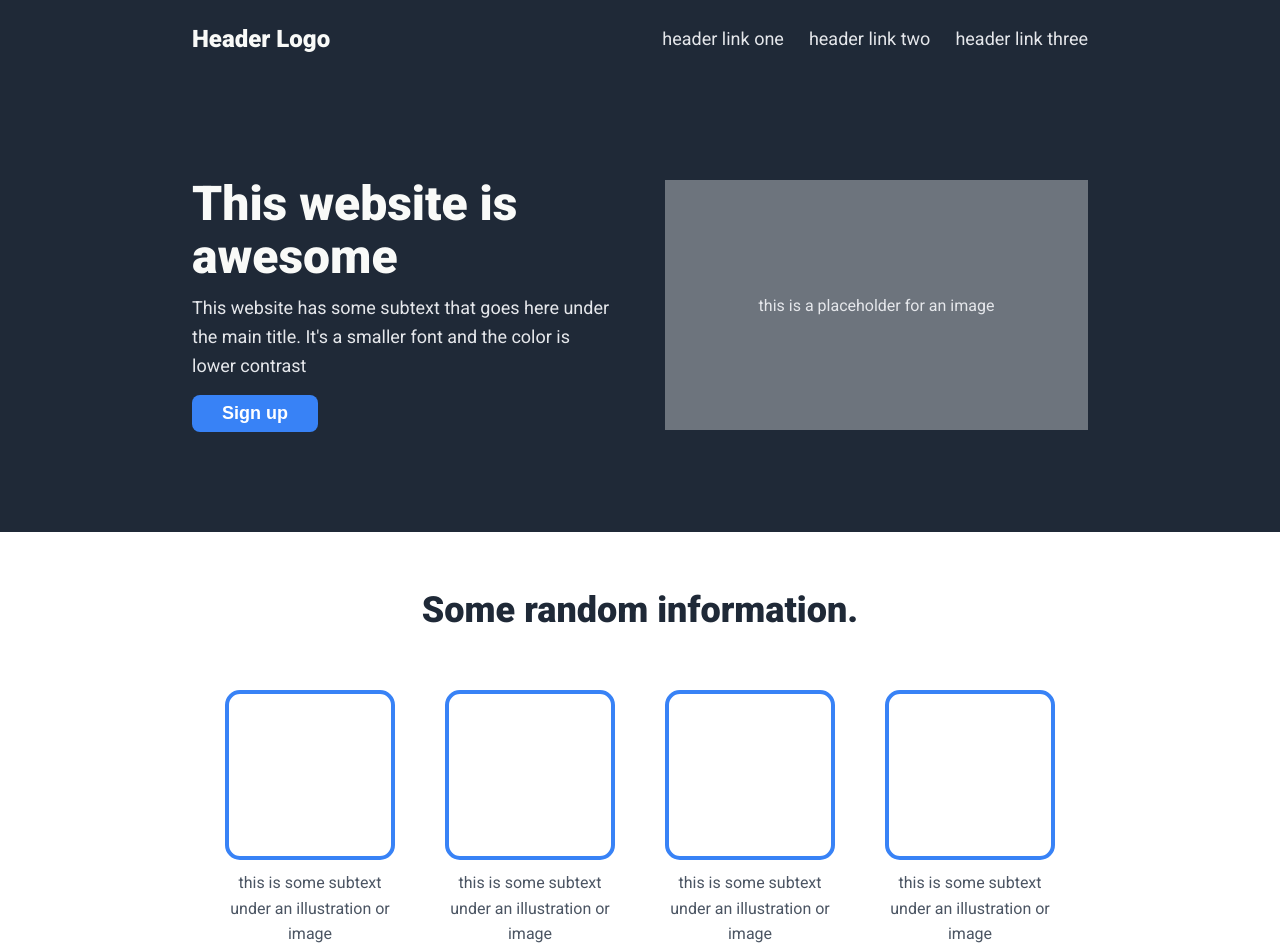
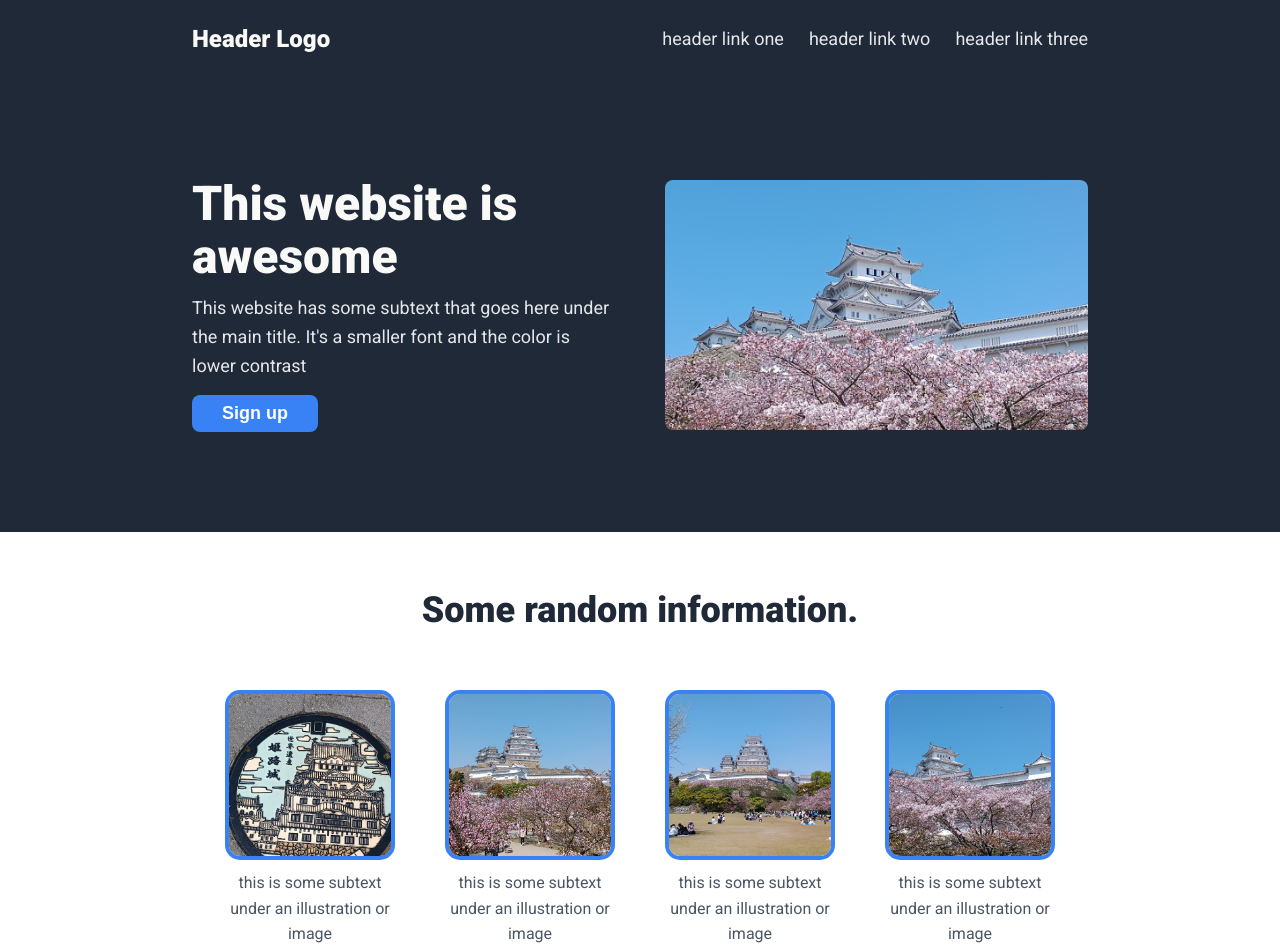
Before and after one commit to Miguel-2-1/landing_page, a plain HTML site: page index.html in a window 1280 px wide. Shown: the top 952 px of the page. Drawn offline with Linux system fonts and the light colour scheme.

Commit message:
new picture assets and updated landing page styles

```diff
--- a/index.html
+++ b/index.html
@@ -26,7 +26,7 @@
             <button class="hero-btn">Sign up</button>
         </div>
         <div class="hero-image">
-            this is a placeholder for an image
+            <img src="images/hero-image.jpg" alt="Hero image description">
         </div>
     </section>
 
@@ -35,19 +35,27 @@
         <h2 class="info-title">Some random information.</h2>
         <div class="info-cards">
             <div class="card">
-                <div class="card-image"></div>
+                <div class="card-image">
+                    <img src="images/card1.jpg" alt="Description of first illustration">
+                </div>
                 <p class="card-text">this is some subtext under an illustration or image</p>
             </div>
             <div class="card">
-                <div class="card-image"></div>
+                <div class="card-image">
+                    <img src="images/card2.jpg" alt="Description of second illustration">
+                </div>
                 <p class="card-text">this is some subtext under an illustration or image</p>
             </div>
             <div class="card">
-                <div class="card-image"></div>
+                <div class="card-image">
+                    <img src="images/card3.jpg" alt="Description of third illustration">
+                </div>
                 <p class="card-text">this is some subtext under an illustration or image</p>
             </div>
             <div class="card">
-                <div class="card-image"></div>
+                <div class="card-image">
+                    <img src="images/card4.jpg" alt="Description of fourth illustration">
+                </div>
                 <p class="card-text">this is some subtext under an illustration or image</p>
             </div>
         </div>
--- a/styles.css
+++ b/styles.css
@@ -77,12 +77,18 @@ body {
 
 .hero-image {
     flex: 1;
-    background-color: #6d747d;
     height: 250px;
     display: flex;
     justify-content: center;
     align-items: center;
-    color: #E5E7EB;
+    overflow: hidden;
+    border-radius: 8px;
+}
+
+.hero-image img {
+    width: 100%;
+    height: 100%;
+    object-fit: cover;
 }
 
 /* Information Section */
@@ -114,6 +120,13 @@ body {
     border: 4px solid #3882F6;
     border-radius: 15px;
     margin-bottom: 10px;
+    overflow: hidden;
+}
+
+.card-image img {
+    width: 100%;
+    height: 100%;
+    object-fit: cover;
 }
 
 .card-text {
```
Also changed, not shown: images/card1.jpg (added), images/card2.jpg (added), images/card3.jpg (added), images/card4.jpg (added), images/hero-image.jpg (added), images/photo_5904730324716341857_y (1).jpg (added), images/photo_5904730324716342015_y.jpg (added), images/photo_5904730324716342086_y.jpg (added).
